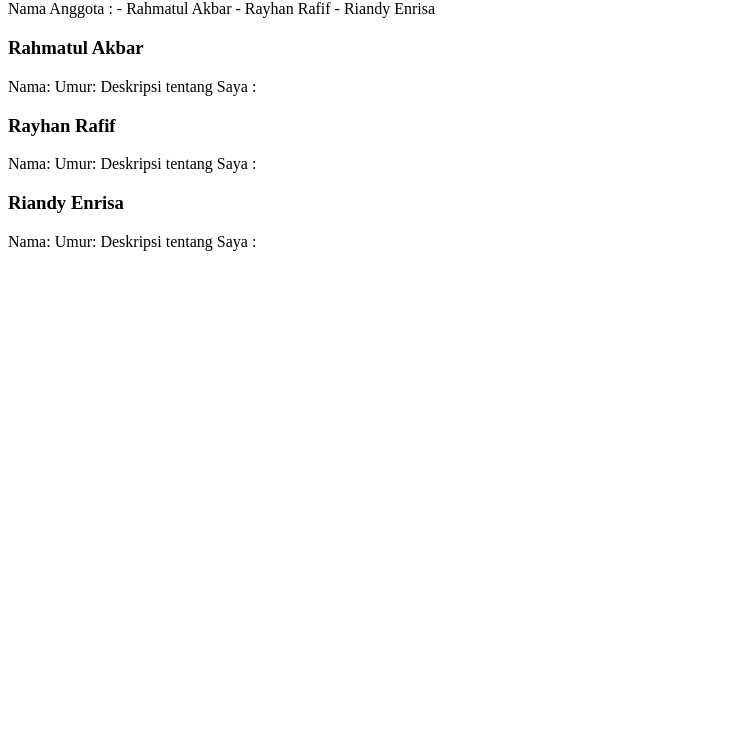
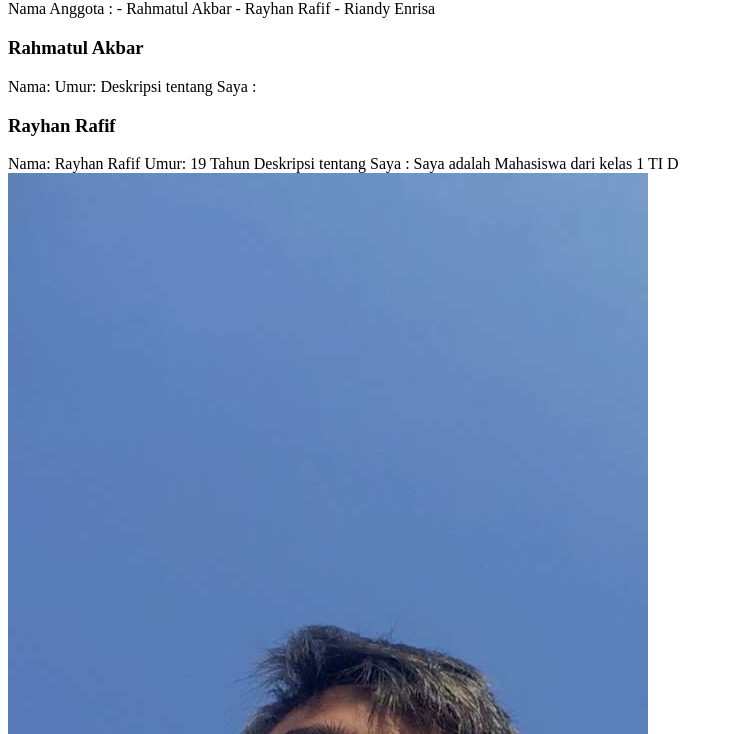
Before and after one commit to rayrafif/Kelompok8, a plain HTML site: page index.html in a window 1280 px wide. Shown: the part 66-800 px from the top of the page, without its empty margins (0-733 px from the left). Drawn offline with Linux system fonts and the light colour scheme.

Commit message:
tambah local rafif1

```diff
--- a/index.html
+++ b/index.html
@@ -14,10 +14,10 @@
 </body>
 <h3> Rayhan Rafif </h3>
 <body>
-    Nama:
-    Umur:
-    Deskripsi tentang Saya :
-    <img src="">
+    Nama: Rayhan Rafif
+    Umur: 19 Tahun
+    Deskripsi tentang Saya : Saya adalah Mahasiswa dari kelas 1 TI D
+    <img src="RayhanRafif.jpg">
 </body>
 <h3> Riandy Enrisa </h3>
 <body>
```
Also changed, not shown: RayhanRafif.jpg (added).
